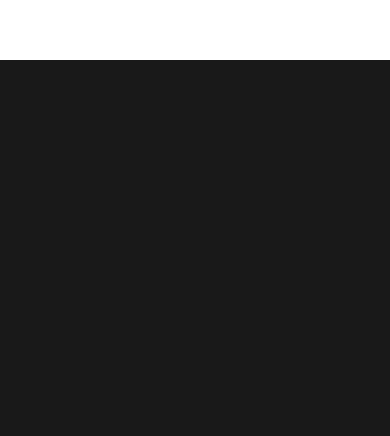
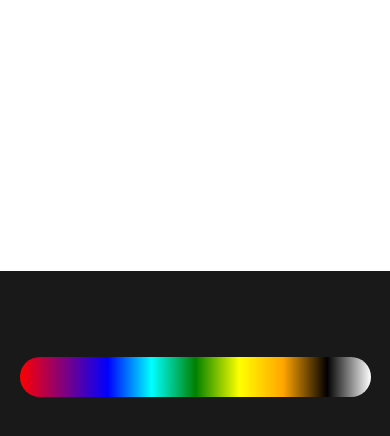
Before and after one commit to iqbal2906/COLORPICKER, a React Native app: screen / in a window 390 px wide. Shown: the part 362-798 px from the top of the page. Built offline with nearby package versions, Linux system fonts and the light colour scheme.

Commit message:
setting linear gradient for color picker

```diff
--- a/App.tsx
+++ b/App.tsx
@@ -1,36 +1,50 @@
-import { StatusBar } from 'expo-status-bar';
-import { StyleSheet, Text, View } from 'react-native';
+import { StatusBar } from "expo-status-bar";
+import { Dimensions, StyleSheet, Text, View } from "react-native";
+import { ColorPicker } from "./components/ColorPicker";
 
 const COLORS = [
-  'red',
-  'purple',
-  'blue',
-  'cyan',
-  'green',
-  'yellow',
-  'orange',
-  'black',
-  'white',
+  "red",
+  "purple",
+  "blue",
+  "cyan",
+  "green",
+  "yellow",
+  "orange",
+  "black",
+  "white",
 ];
 
-const BACKGROUND_COLOR = 'rgba(0,0,0,0.9)';
+const BACKGROUND_COLOR = "rgba(0,0,0,0.9)";
+
+const { width } = Dimensions.get("window");
+const PICKER_WIDTH = width * 0.9;
 
 export default function App() {
   return (
     <>
-      <View style={styles.topContainer}/>
-      <View style={styles.bottomContainer}/>
+      <View style={styles.topContainer} />
+      <View style={styles.bottomContainer}>
+        <ColorPicker
+          colors={COLORS}
+          start={{ x: 0, y: 0 }}
+          end={{ x: 1, y: 0 }}
+          style={styles.gradient}
+        />
+      </View>
     </>
   );
 }
 
 const styles = StyleSheet.create({
   topContainer: {
-    flex: 1,
-    backgroundColor: '#fff',
+    flex: 3,
+    backgroundColor: "#fff",
   },
   bottomContainer: {
     flex: 1,
     backgroundColor: BACKGROUND_COLOR,
+    alignItems: "center",
+    justifyContent: "center",
   },
+  gradient: { height: 40, width: PICKER_WIDTH, borderRadius: 20 },
 });
--- /dev/null
+++ b/components/ColorPicker.tsx
@@ -0,0 +1,20 @@
+import { LinearGradient, LinearGradientProps } from "expo-linear-gradient";
+import React from "react";
+import { StyleSheet, Text, View } from "react-native";
+
+interface ColorPickerProps extends LinearGradientProps {}
+
+const ColorPicker: React.FC<ColorPickerProps> = ({
+  colors,
+  start,
+  end,
+  style,
+}) => {
+  return (
+    <LinearGradient colors={colors} start={start} end={end} style={style} />
+  );
+};
+
+const styles = StyleSheet.create({});
+
+export { ColorPicker };
```
